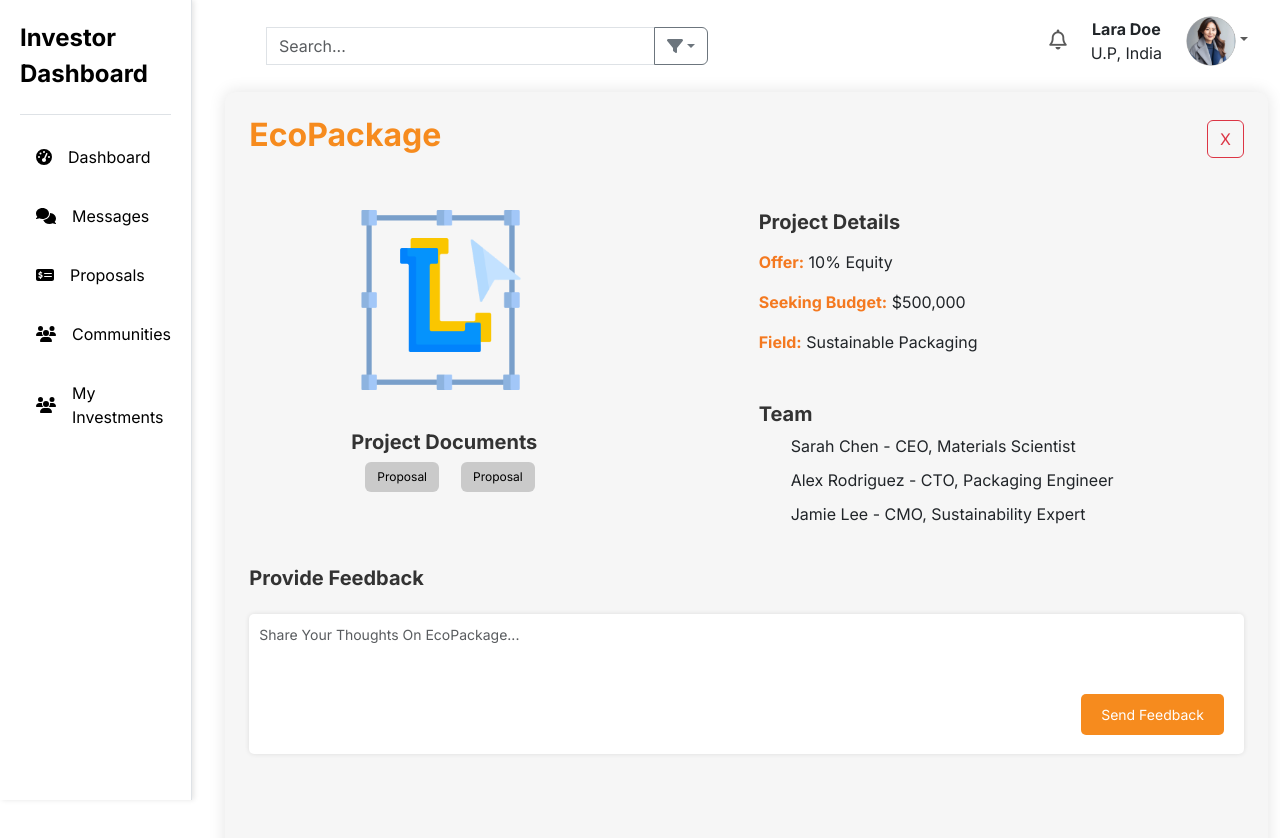
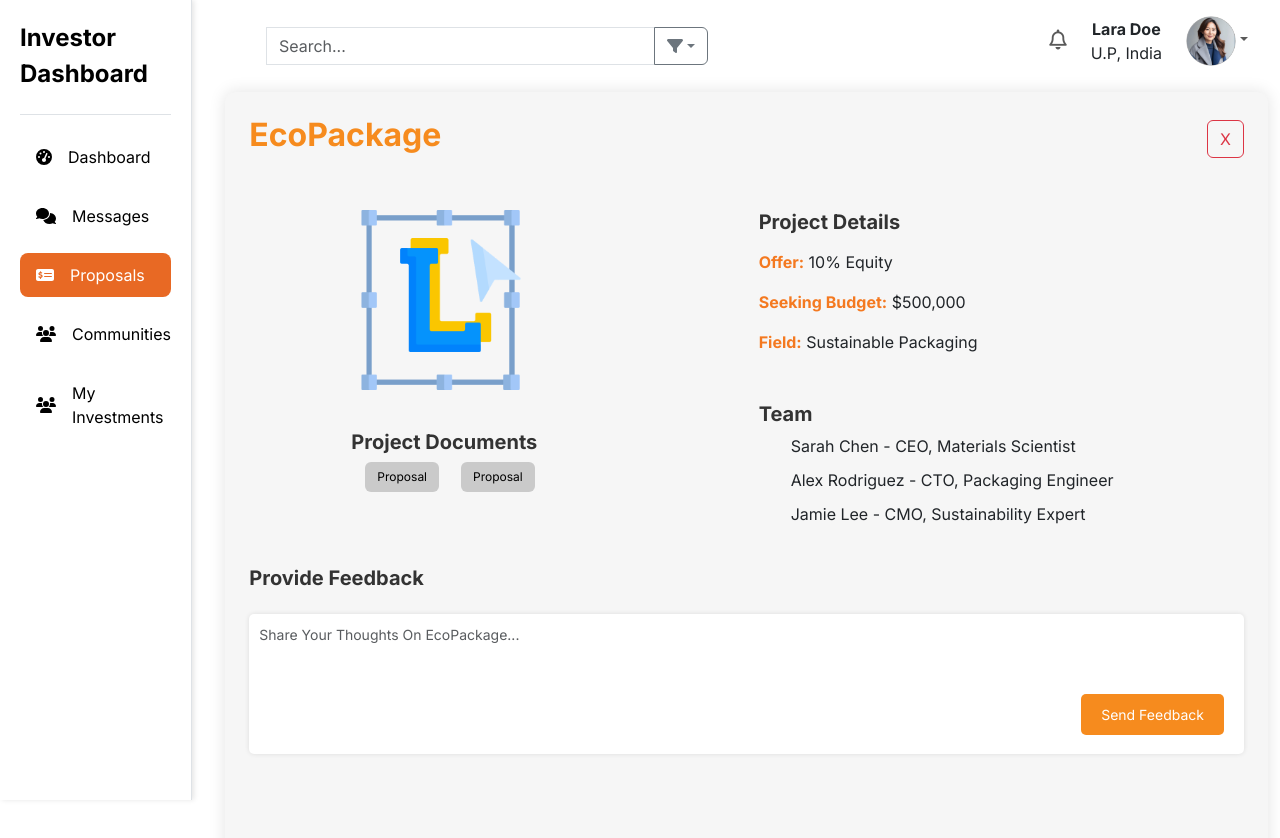
Before and after one commit to Innovest-org/client, a React (Create React App) app: page /investor-dashboard/proposals/1 in a window 1280 px wide. Shown: the top 838 px of the page. Built offline with nearby package versions, Linux system fonts and the light colour scheme.

Commit message:
Fix(front): Fix the investor dashboard routes

```diff
--- a/src/components/user/Investor/ProposalsDetails/ProposalsDetails.jsx
+++ b/src/components/user/Investor/ProposalsDetails/ProposalsDetails.jsx
@@ -47,7 +47,7 @@ const ProposalsDetails = () => {
     }
 
     const handleExit = () => {
-        navigate(`/innovest-dashboard/proposals`);
+        navigate(`/investor-dashboard/proposals`);
     };
 
     return (
--- a/src/pages/Error/ErrorPage.jsx
+++ b/src/pages/Error/ErrorPage.jsx
@@ -1,4 +1,3 @@
-
 const ErrorPage = () => {
   return (
     <div>404</div>
--- a/src/pages/User/InvestorDashboard.jsx
+++ b/src/pages/User/InvestorDashboard.jsx
@@ -8,7 +8,7 @@ const InvestorDashboard = () => {
     <div className="admin-container container-fluid">
     <div className="row">
       <div className="col-md-3 col-lg-2 p-0 d-none d-md-block">
-        <Sidebar role={'innovest'} />
+        <Sidebar role={'investor'} />
       </div>
 
       <div className="col-12 col-md-9 col-lg-10 mx-auto">
```
